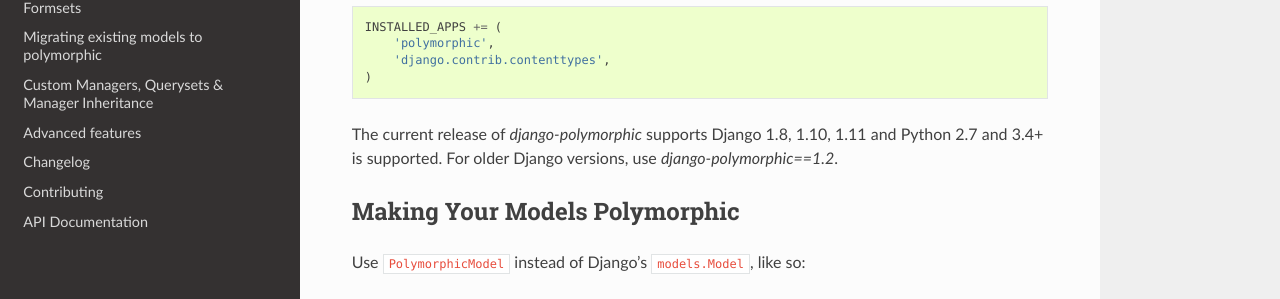
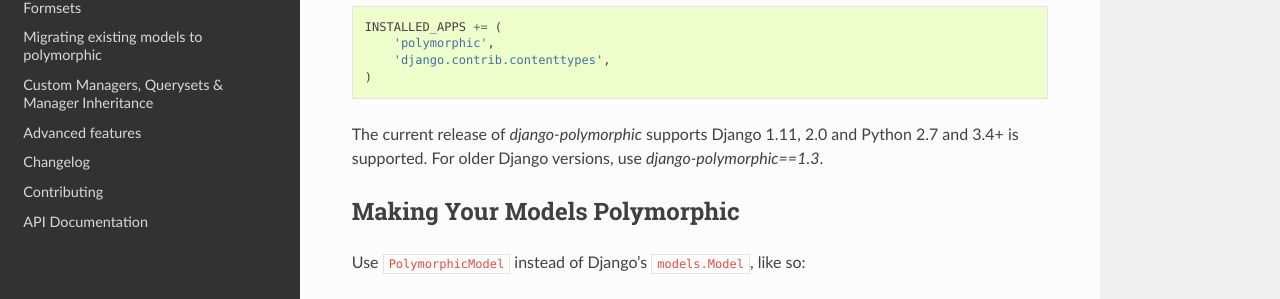
Before and after one commit to jazzband/django-polymorphic, a Sphinx documentation site: the page built from docs/quickstart.rst, in a window 1280 px wide and 900 px high. Shown: the part 317-616 px from the top of the window. Built offline with Sphinx 7.4.7 and the Read the Docs theme 2.0.0, drawn with Linux system fonts in a browser that asks for light colours.

Commit message:
Update docs to reflect supported django versions

```diff
--- a/README.rst
+++ b/README.rst
@@ -60,8 +60,8 @@
 While taking this in mind, there are valid reasons for using subclassed models.
 That's what this library is designed for!
 
-The current release of *django-polymorphic* supports Django 1.8, 1.10, 1.11 and Python 2.7 and 3.4+ is supported.
-For older Django versions, install *django-polymorphic==1.2*.
+The current release of *django-polymorphic* supports Django 1.11, 2.0 and Python 2.7 and 3.4+ is supported.
+For older Django versions, install *django-polymorphic==1.3*.
 
 For more information, see the `documentation at Read the Docs <https://django-polymorphic.readthedocs.io/>`_.
 
--- a/docs/quickstart.rst
+++ b/docs/quickstart.rst
@@ -12,8 +12,8 @@
         'django.contrib.contenttypes',
     )
 
-The current release of *django-polymorphic* supports Django 1.8, 1.10, 1.11 and Python 2.7 and 3.4+ is supported.
-For older Django versions, use *django-polymorphic==1.2*.
+The current release of *django-polymorphic* supports Django 1.11, 2.0 and Python 2.7 and 3.4+ is supported.
+For older Django versions, use *django-polymorphic==1.3*.
 
 Making Your Models Polymorphic
 ------------------------------
```
